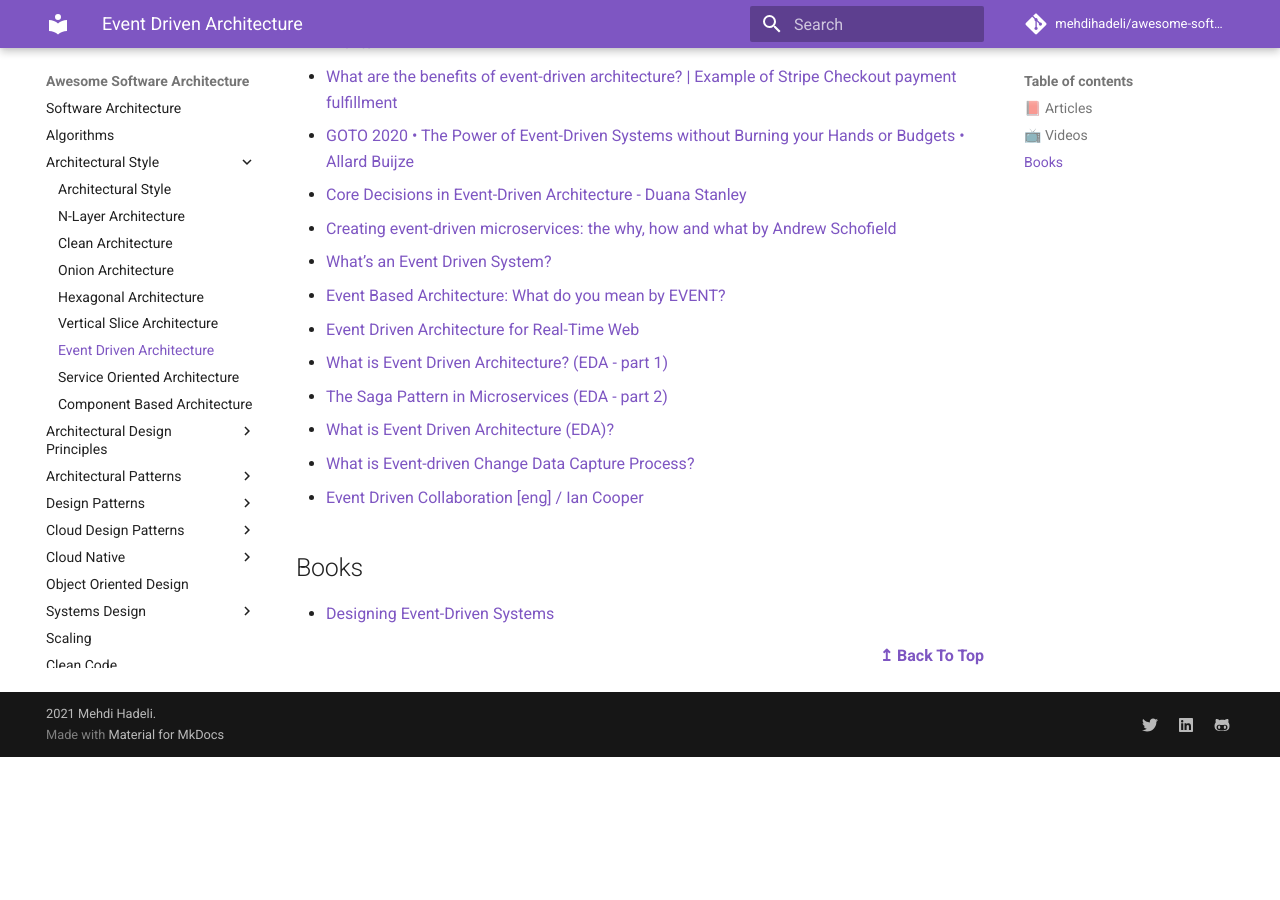
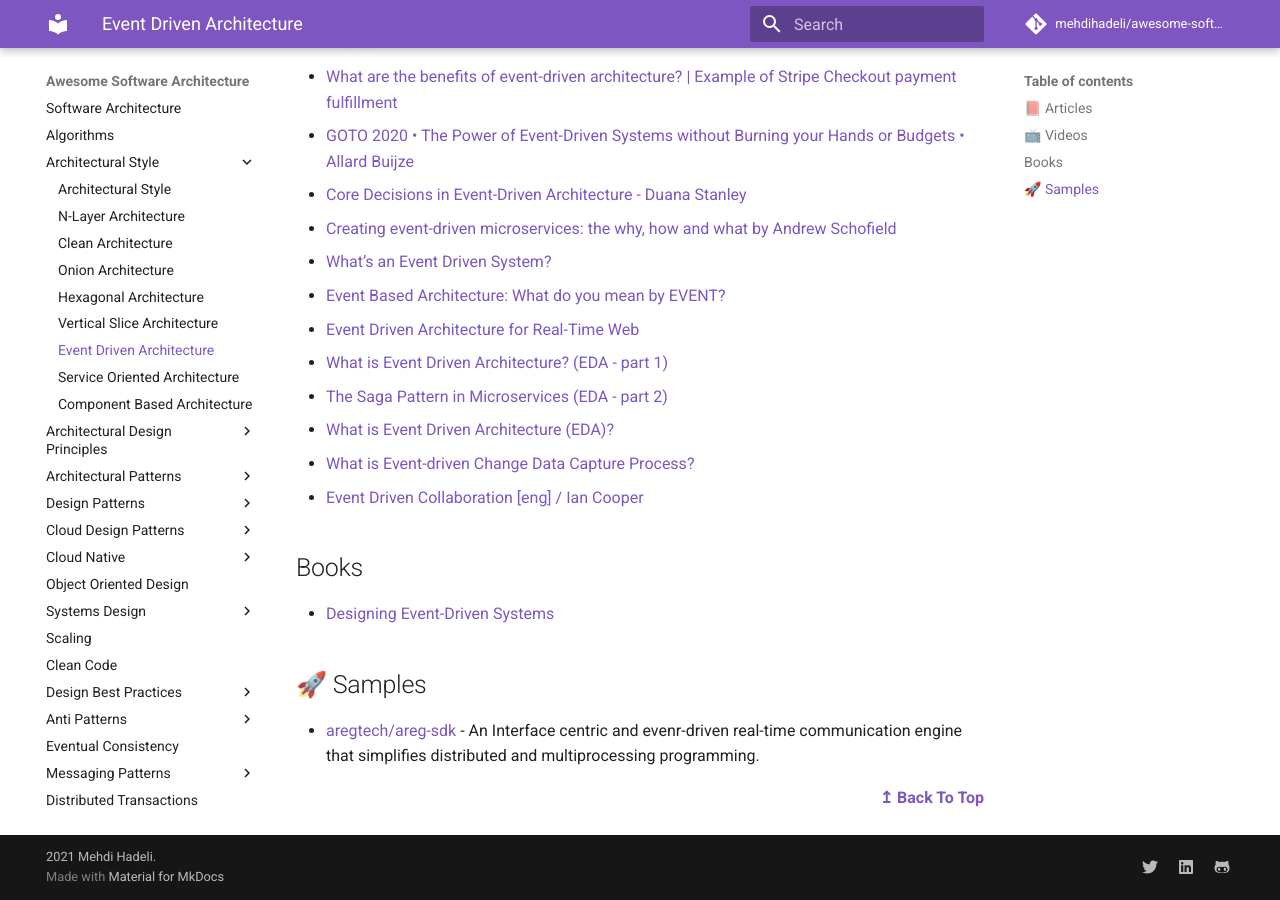
Before and after one commit to mehdihadeli/awesome-software-architecture, an MkDocs documentation site: the page built from docs/architectural-style/event-driven-architecture.md, in a window 1280 px wide and 900 px high, scrolled down 1787 px. Built offline with MkDocs 1.6.1 and Material for MkDocs 9.7.7, drawn with Linux system fonts in a browser that asks for light colours; comment, search, counter and statistics services are not loaded; before the commit the page ends 2544 px from its top, so only the background shows below that.

Commit message:
Update event-driven-architecture.md

```diff
--- a/docs/architectural-style/event-driven-architecture.md
+++ b/docs/architectural-style/event-driven-architecture.md
@@ -66,6 +66,10 @@
 ## Books
 - [Designing Event-Driven Systems](https://www.confluent.io/designing-event-driven-systems/)
 
+## 🚀 Samples
+
+- [aregtech/areg-sdk](https://github.com/aregtech/areg-sdk) - An Interface centric and evenr-driven real-time communication engine that simplifies distributed and multiprocessing programming.
+
   <div align="right">
     <b><a href="#contents">↥ Back To Top</a></b>
   </div>
```
